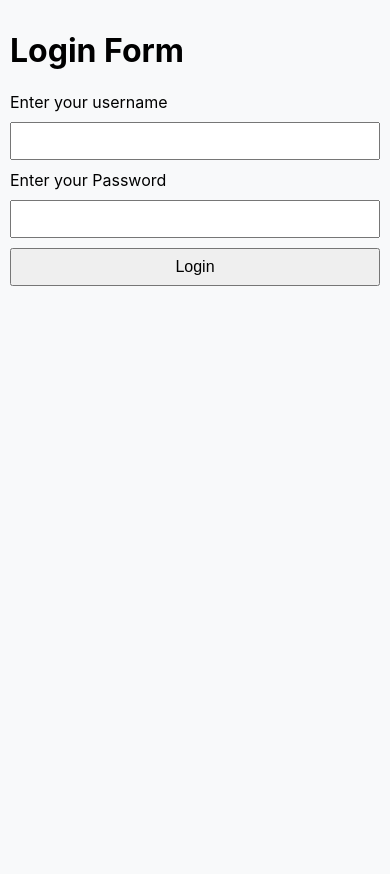
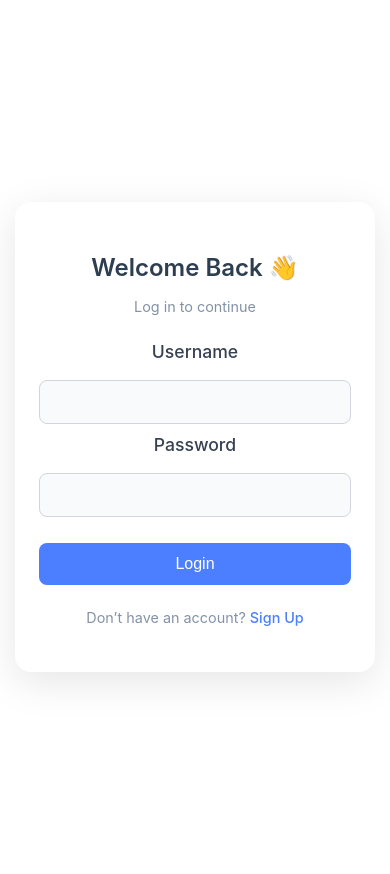
Before and after one commit to arjun-ms/EasyForms, a FastAPI app: page / in a window 390 px wide. Before the commit the page ends 286 px from the top, so only its background shows below. Run offline with FastAPI, Linux system fonts and the light colour scheme.

Commit message:
feat: add signup page and functionality

```diff
--- a/backend/main.py
+++ b/backend/main.py
@@ -29,6 +29,11 @@ templates = Jinja2Templates(directory="templates")
 async def serve_index(request: Request):
     return templates.TemplateResponse("index.html", {"request": request})
 
+# Serve signup.html (signup page)
+@app.get("/signup", response_class=HTMLResponse)
+async def serve_index(request: Request):
+    return templates.TemplateResponse("signup.html", {"request": request})
+
 # Serve Admin Dashboard
 @app.get("/admin", response_class=HTMLResponse)
 async def serve_admin(request: Request):
--- a/static/css/styles.css
+++ b/static/css/styles.css
@@ -1,12 +1,15 @@
 /* === Base Styling === */
 body {
-  font-family: -apple-system, BlinkMacSystemFont, 'Segoe UI', Roboto, Oxygen, Ubuntu, Cantarell, sans-serif;
-  background: #f8f9fa;
+  font-family: -apple-system, BlinkMacSystemFont, "Segoe UI", Roboto, Oxygen,
+    Ubuntu, Cantarell, sans-serif;
+  /* background: linear-gradient(135deg, #667eea 0%, #764ba2 100%); */
   margin: 0;
   padding: 0;
+  min-height: 100vh;
 }
 
-.container, main {
+.container,
+main {
   background: transparent;
   padding: 20px;
   border-radius: 10px;
@@ -20,7 +23,10 @@ form {
   gap: 10px;
 }
 
-input, textarea, select, button {
+input,
+textarea,
+select,
+button {
   padding: 8px;
   font-size: 1rem;
 }
@@ -51,12 +57,12 @@ nav a {
   margin-bottom: 8px;
 }
 
-.page-title i {
-  color: #8e44ad;
-}
+/* .page-title i {
+  color:rgb(255, 255, 255);
+} */
 
 .page-subtitle {
-  color: #666;
+  color:rgb(255, 255, 255);
   font-size: 1rem;
   margin-bottom: 0;
 }
@@ -183,7 +189,8 @@ nav a {
 }
 
 @media screen and (max-width: 480px) {
-  .container, main {
+  .container,
+  main {
     padding: 10px;
   }
 
@@ -197,3 +204,204 @@ nav a {
     font-size: 0.8rem;
   }
 }
+
+/* === Auth Form Styling === */
+.auth-container {
+  display: flex;
+  justify-content: center;
+  align-items: center;
+  min-height: 100vh;
+  /* background: linear-gradient(135deg, #667eea 0%, #764ba2 100%); */
+  padding: 20px;
+}
+
+.auth-card {
+  background: white;
+  padding: 2.5rem;
+  border-radius: 16px;
+  box-shadow: 0 10px 40px rgba(0, 0, 0, 0.1);
+  width: 100%;
+  max-width: 420px;
+  text-align: center;
+}
+
+.auth-icon {
+  width: 60px;
+  height: 60px;
+  background: #4c7fff;
+  border-radius: 50%;
+  display: flex;
+  align-items: center;
+  justify-content: center;
+  margin: 0 auto 1.5rem;
+}
+
+.auth-icon i {
+  color: white;
+  font-size: 1.5rem;
+}
+
+.auth-card h2 {
+  margin-bottom: 0.5rem;
+  color: #2c3e50;
+  font-size: 1.75rem;
+  font-weight: 600;
+}
+
+.subtitle {
+  color: #8492a6;
+  font-size: 1rem;
+  margin-bottom: 2rem;
+  line-height: 1.4;
+}
+
+.form-group {
+  margin-bottom: 1.5rem;
+  text-align: left;
+}
+
+.auth-card label {
+  display: block;
+  font-weight: 500;
+  margin-bottom: 0.5rem;
+  color: #374151;
+  font-size: 1.1rem;
+}
+
+.input-wrapper {
+  position: relative;
+}
+
+.input-icon {
+  position: absolute;
+  left: 12px;
+  top: 50%;
+  transform: translateY(-50%);
+  color: #9ca3af;
+  font-size: 1rem;
+}
+
+.auth-card input {
+  width: 100%;
+  padding: 12px 12px 12px 40px;
+  border: 1px solid #d1d5db;
+  border-radius: 8px;
+  font-size: 1rem;
+  background-color: #f9fafb;
+  transition: all 0.2s ease;
+  box-sizing: border-box;
+}
+
+.auth-card input:focus {
+  outline: none;
+  border-color: #4c7fff;
+  background-color: white;
+  box-shadow: 0 0 0 3px rgba(76, 127, 255, 0.1);
+}
+
+.auth-card input::placeholder {
+  color: #9ca3af;
+}
+
+.select-wrapper {
+  position: relative;
+}
+
+.select-icon {
+  position: absolute;
+  right: 12px;
+  top: 50%;
+  transform: translateY(-50%);
+  color: #9ca3af;
+  font-size: 0.8rem;
+  pointer-events: none;
+}
+
+.auth-card select {
+  width: 100%;
+  padding: 12px 40px 12px 12px;
+  border: 1px solid #d1d5db;
+  border-radius: 8px;
+  font-size: 1rem;
+  background-color: #f9fafb;
+  appearance: none;
+  cursor: pointer;
+  transition: all 0.2s ease;
+  box-sizing: border-box;
+}
+
+.auth-card select:focus {
+  outline: none;
+  border-color: #4c7fff;
+  background-color: white;
+  box-shadow: 0 0 0 3px rgba(76, 127, 255, 0.1);
+}
+
+.btn-primary {
+  width: 100%;
+  background: #4c7fff;
+  color: white;
+  border: none;
+  padding: 12px;
+  margin-top: 1rem;
+  border-radius: 8px;
+  font-size: 1rem;
+  font-weight: 500;
+  cursor: pointer;
+  transition: background 0.2s ease;
+}
+
+.btn-primary:hover {
+  background: #3b68e6;
+}
+
+.btn-primary:active {
+  transform: translateY(1px);
+}
+
+.auth-link {
+  margin-top: 1.5rem;
+  font-size: 0.9rem;
+  color: #8492a6;
+}
+
+.auth-link a {
+  color: #4c7fff;
+  text-decoration: none;
+  font-weight: 500;
+  transition: color 0.2s ease;
+}
+
+.auth-link a:hover {
+  color: #3b68e6;
+}
+
+/* === Mobile Responsive for Auth Forms === */
+@media screen and (max-width: 480px) {
+  .auth-container {
+    padding: 15px;
+  }
+
+  .auth-card {
+    padding: 2rem 1.5rem;
+  }
+
+  .auth-icon {
+    width: 50px;
+    height: 50px;
+    margin-bottom: 1rem;
+  }
+
+  .auth-icon i {
+    font-size: 1.25rem;
+  }
+
+  .auth-card h2 {
+    font-size: 1.5rem;
+  }
+
+  .subtitle {
+    font-size: 0.9rem;
+    margin-bottom: 1.5rem;
+  }
+}
--- a/templates/index.html
+++ b/templates/index.html
@@ -6,18 +6,22 @@
     <link rel="stylesheet" href="static/css/styles.css" />
   </head>
   <body>
-    <div class="container">
-      <h1>Login Form</h1>
-      <form id="login-form">
-        <label for="username">Enter your username</label>
-        <input id="username" type="username" required />
-        <label for="password">Enter your Password</label>
-        <input id="password" type="password" required />
-        <button type="submit">Login</button>
-      </form>
+    <main class="auth-container">
+      <div class="auth-card">
+        <h2>Welcome Back 👋</h2>
+        <p class="subtitle">Log in to continue</p>
+        <form id="login-form">
+          <label for="username">Username</label>
+          <input id="username" type="text" required />
 
-      <script src="static/js/login.js"></script>
+          <label for="password">Password</label>
+          <input id="password" type="password" required />
 
-    </div>
+          <button type="submit" class="btn-primary">Login</button>
+        </form>
+        <p class="auth-link">Don’t have an account? <a href="/signup">Sign Up</a></p>
+      </div>
+    </main>
+    <script src="static/js/login.js"></script>
   </body>
 </html>
```
Also changed, not shown: templates/signup.html (added, +65 -0 lines).
